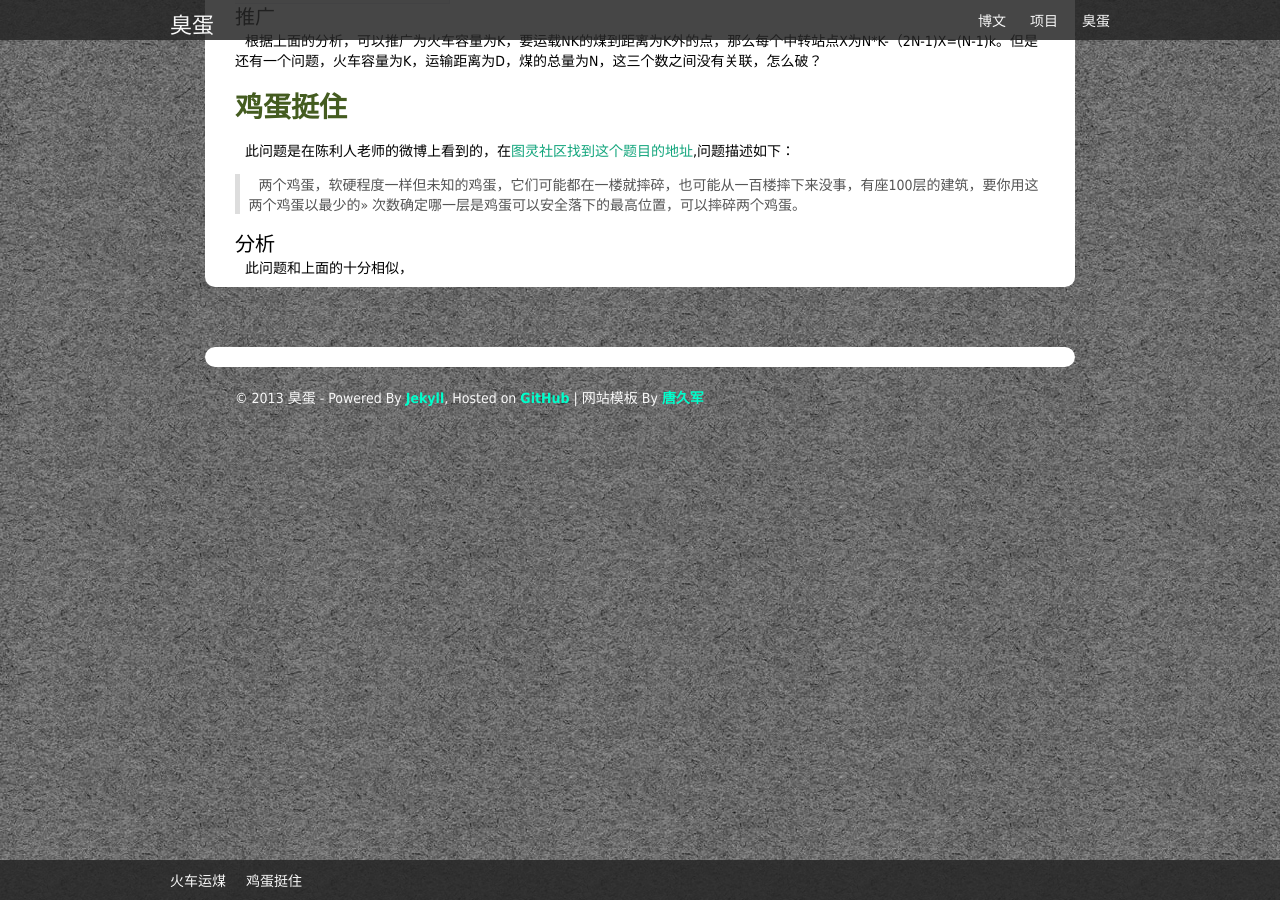
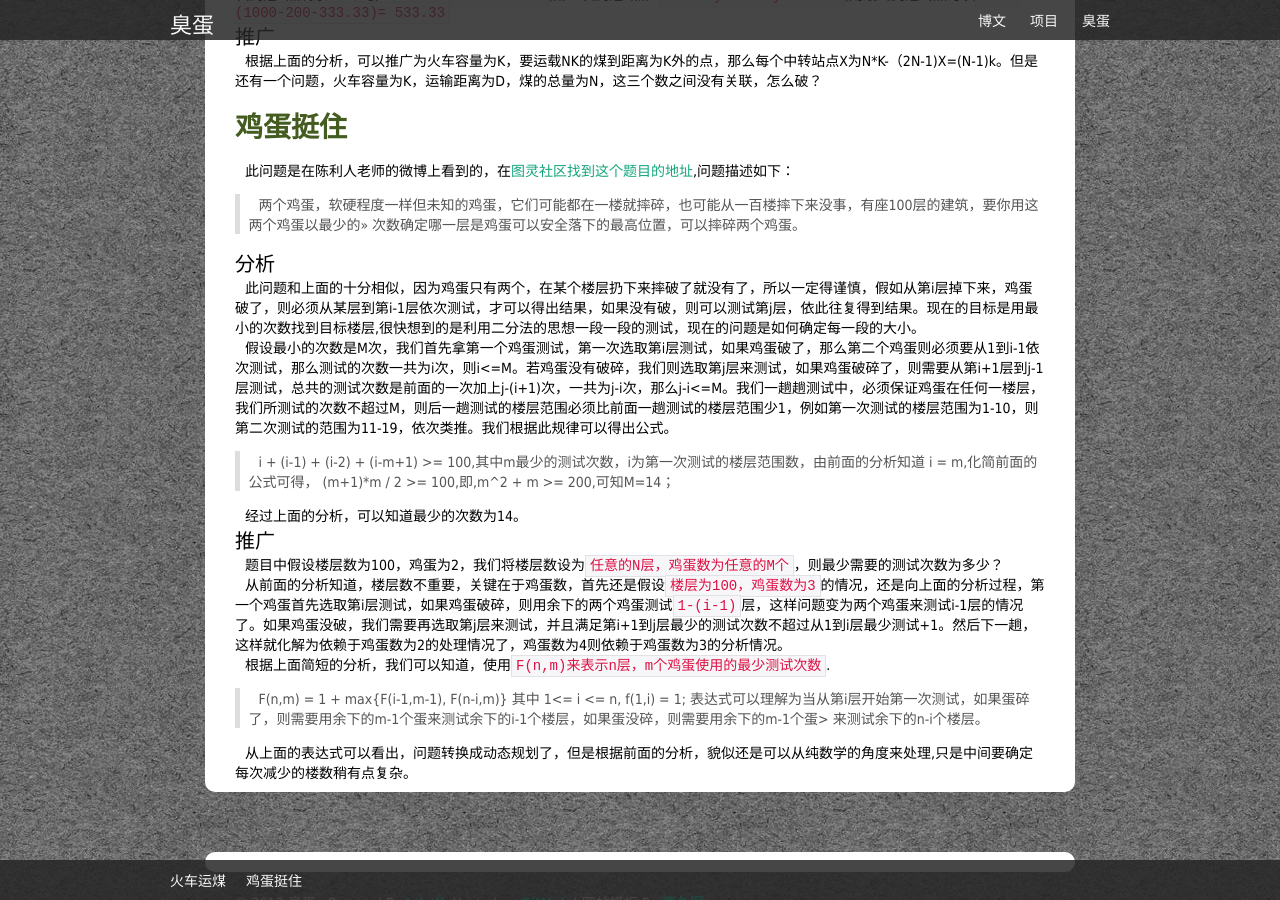
Before and after one commit to liuan/blog, a Jekyll site: the page built from _posts/2013-7-26-火车运煤问题.md, in a window 1280 px wide and 900 px high, scrolled down 772 px. Built offline with Jekyll 4.4.1, drawn with Linux system fonts in a browser that asks for light colours; Markdown is read by kramdown in place of the engine named in the settings; comment, search, counter and statistics services are not loaded.

Commit message:
finish a problem

```diff
--- a/_posts/2013-7-26-火车运煤问题.md
+++ b/_posts/2013-7-26-火车运煤问题.md
@@ -2,6 +2,7 @@
 layout: post
 category: 算法
 tags: 算法
+description: 火车运煤和鸡蛋挺住问题
 ---
 
 在CoolShell上看到一道智力题，挺有意思的，并且和前段时间在陈利人微薄上看到的鸡蛋挺住笔试题有一曲同工之妙，就将这两题一遍摘抄到此。
@@ -41,4 +42,23 @@ tags: 算法
 
 ##### 分析
 
-此问题和上面的十分相似，
+此问题和上面的十分相似，因为鸡蛋只有两个，在某个楼层扔下来摔破了就没有了，所以一定得谨慎，假如从第i层掉下来，鸡蛋破了，则必须从某层到第i-1层依次测试，才可以得出结果，如果没有破，则可以测试第j层，依此往复得到结果。现在的目标是用最小的次数找到目标楼层,很快想到的是利用二分法的思想一段一段的测试，现在的问题是如何确定每一段的大小。
+
+假设最小的次数是M次，我们首先拿第一个鸡蛋测试，第一次选取第i层测试，如果鸡蛋破了，那么第二个鸡蛋则必须要从1到i-1依次测试，那么测试的次数一共为i次，则i<=M。若鸡蛋没有破碎，我们则选取第j层来测试，如果鸡蛋破碎了，则需要从第i+1层到j-1层测试，总共的测试次数是前面的一次加上j-(i+1)次，一共为j-i次，那么j-i<=M。我们一趟趟测试中，必须保证鸡蛋在任何一楼层，我们所测试的次数不超过M，则后一趟测试的楼层范围必须比前面一趟测试的楼层范围少1，例如第一次测试的楼层范围为1-10，则第二次测试的范围为11-19，依次类推。我们根据此规律可以得出公式。
+
+> i + (i-1) + (i-2) + (i-m+1) >= 100,其中m最少的测试次数，i为第一次测试的楼层范围数，由前面的分析知道 i = m,化简前面的公式可得，
+> (m+1)*m / 2 >= 100,即,m^2 + m >= 200,可知M=14；
+
+经过上面的分析，可以知道最少的次数为14。
+
+##### 推广
+
+题目中假设楼层数为100，鸡蛋为2，我们将楼层数设为`任意的N层，鸡蛋数为任意的M个`，则最少需要的测试次数为多少？
+
+从前面的分析知道，楼层数不重要，关键在于鸡蛋数，首先还是假设`楼层为100，鸡蛋数为3`的情况，还是向上面的分析过程，第一个鸡蛋首先选取第i层测试，如果鸡蛋破碎，则用余下的两个鸡蛋测试`1-(i-1)`层，这样问题变为两个鸡蛋来测试i-1层的情况了。如果鸡蛋没破，我们需要再选取第j层来测试，并且满足第i+1到j层最少的测试次数不超过从1到i层最少测试+1。然后下一趟，这样就化解为依赖于鸡蛋数为2的处理情况了，鸡蛋数为4则依赖于鸡蛋数为3的分析情况。
+
+根据上面简短的分析，我们可以知道，使用`F(n,m)来表示n层，m个鸡蛋使用的最少测试次数`.
+> F(n,m) = 1 + max{F(i-1,m-1), F(n-i,m)} 其中 1<= i <= n, f(1,i) = 1;
+> 表达式可以理解为当从第i层开始第一次测试，如果蛋碎了，则需要用余下的m-1个蛋来测试余下的i-1个楼层，如果蛋没碎，则需要用余下的m-1个蛋> 来测试余下的n-i个楼层。
+
+从上面的表达式可以看出，问题转换成动态规划了，但是根据前面的分析，貌似还是可以从纯数学的角度来处理,只是中间要确定每次减少的楼数稍有点复杂。
```
